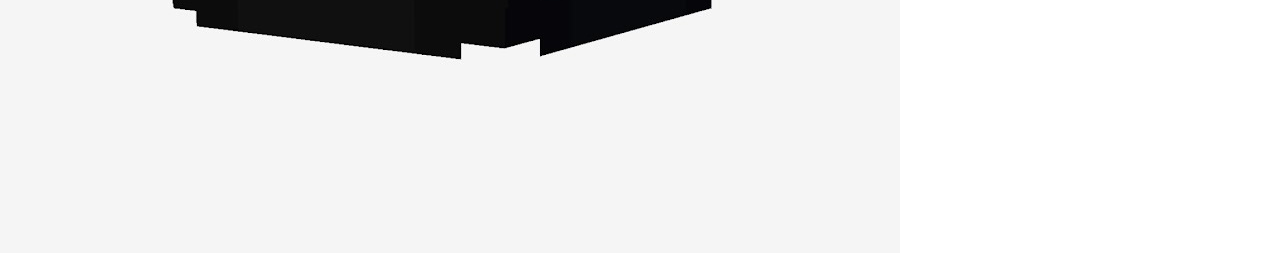
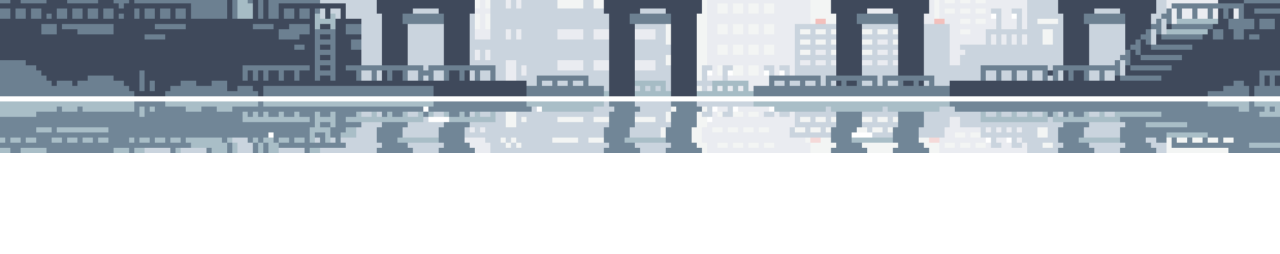
Before and after one commit to Treasureless/Treasureless.github.io, a plain HTML site: page index.html in a window 1280 px wide. Shown: the part 647-901 px from the top of the page. After the commit the page ends 800 px from the top, so only its background shows below. Drawn offline with nearby package versions, Linux system fonts and the light colour scheme.

Commit message:
Update style.css

```diff
--- a/style.css
+++ b/style.css
@@ -12,7 +12,7 @@ a{
     text-decoration: none;
 }
 body{
-	background-image:url('09C5A731-43D0-4EB3-BBA7-4A9910304E34.gif);
+	background-image:url('09C5A731-43D0-4EB3-BBA7-4A9910304E34.gif');
 	background-repeat: no-repeat;
 	background-attachment: fixed;
 	background-size: cover;
```
